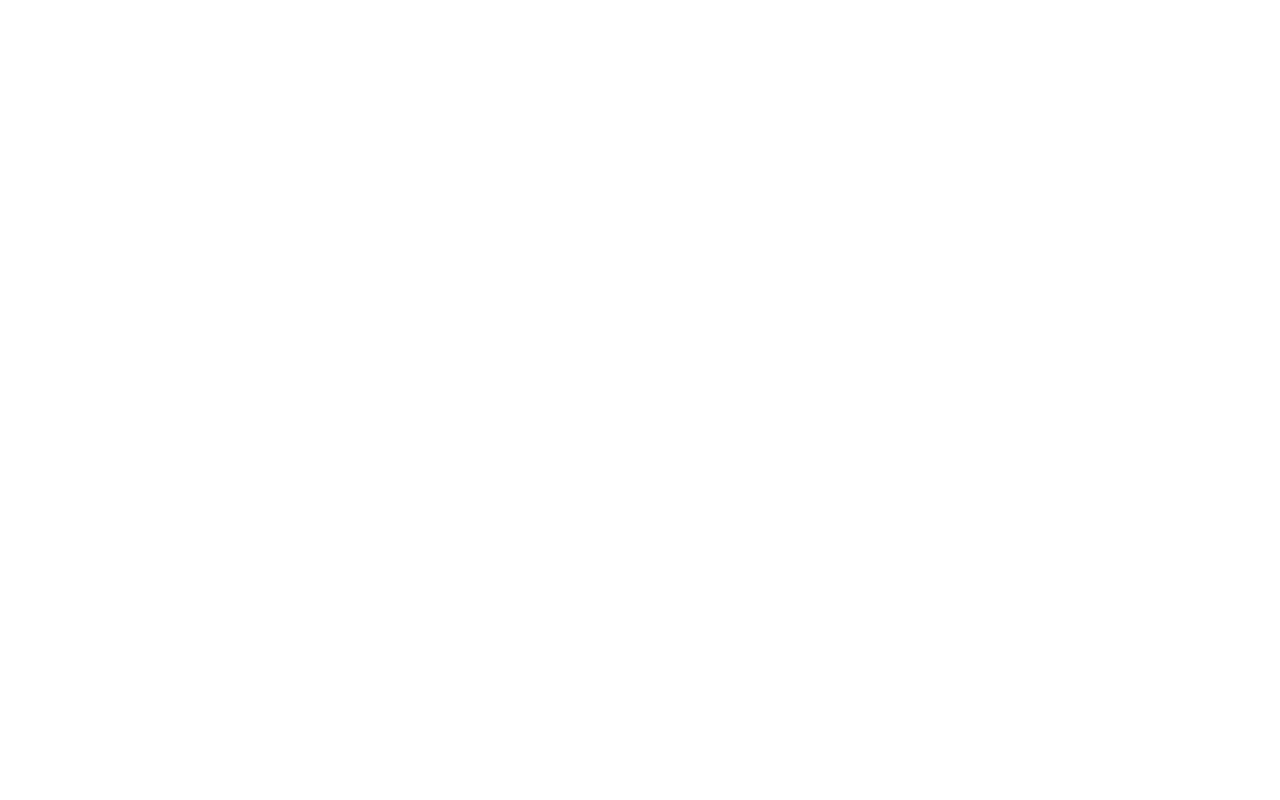
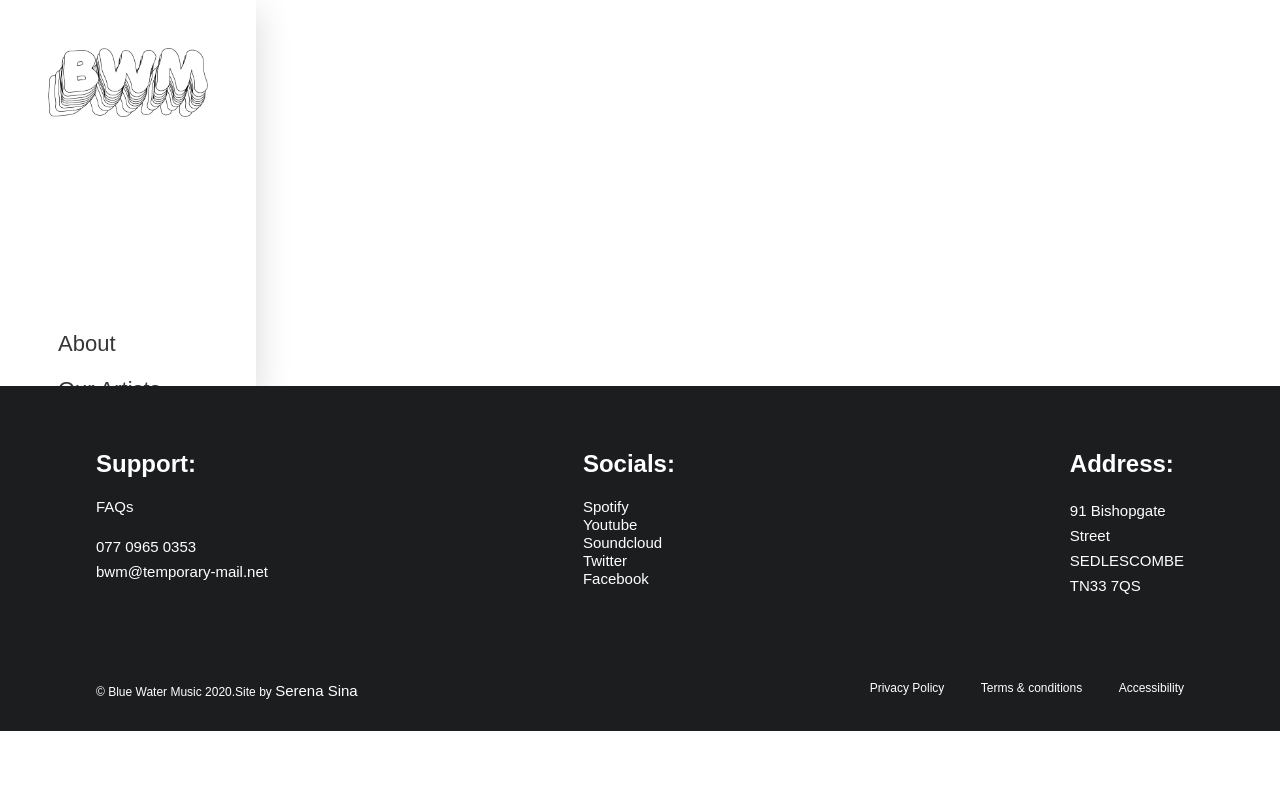
Before and after one commit to myseremi/BWMAssignment, a plain HTML site: page artist1.html in a window 1280 px wide. Drawn offline with Linux system fonts and the light colour scheme.

Commit message:
Started artist1.html

```diff
--- a/artist1.html
+++ b/artist1.html
@@ -0,0 +1,65 @@
+<!DOCTYPE html>
+<html lang="en">
+<head>
+    <meta charset="UTF-8">
+    <meta name="viewport" content="width=device-width, initial-scale=1.0">
+    <title>Jack and the Sparrows | Blue Water Music</title>
+    <meta name="author" content="Serena Sina">
+    <meta name="description" content="Blue Water Music formed in 2020 with the aim of providing an efficient, affordable, and easy-to-use digital music distribution service for artists and record labels to sell music online.">
+
+    <link rel="stylesheet" href="style.css">
+</head>
+<body>
+    <div class="containerArtist1">
+        <!--######### SIDEBAR ##########-->
+        <div class="sidebar">
+            <img src="img/logo.png" class="logo">
+            <ul>
+                <li><a href="about.html">About</a></li>
+                <li><a href="artists.html">Our Artists</a></li>
+                <li><a href="events.html">Events and Gigs</a></li>
+                <li><a href="contact.html">Contact Us</a></li>
+            </ul>
+        </div>
+
+        <!--######### FOOTER ##########-->
+        <footer>
+            <div class="content4">
+                <h1>Support:</h1>
+                <a href="#">FAQs</a>
+                </br>
+                </br>
+                <p>077 0965 0353</p>
+                <p>bwm@temporary-mail.net</p>
+            </div>
+            <div class="content5">
+                <h1>Socials:</h1>
+                <ul>
+                    <li><a href="#">Spotify</a></li>
+                    <li><a href="#">Youtube</a></li>
+                    <li><a href="#">Soundcloud</a></li>
+                    <li><a href="#">Twitter</a></li>
+                    <li><a href="#">Facebook</a></li>
+                </ul>
+            </div>
+            <div class="content6">
+                <h1>Address:</h1>
+                <p>91  Bishopgate Street</p>
+                <p>SEDLESCOMBE</p>
+                <p>TN33 7QS</p>
+                <p></p>
+            </div>
+            <div class="content7">
+                <p>© Blue Water Music 2020.Site by <a href="http://serenasina.carbonmade.com">Serena Sina</a></p>
+            </div>
+            <div class="content8">
+                <ul>
+                    <li><a href="#">Privacy Policy</a></li>
+                    <li><a href="#">Terms & conditions</a></li>
+                    <li><a href="#">Accessibility</a></li>
+                </ul>
+            </div>
+        </footer>
+    </div>
+</body>
+</html>
--- a/style.css
+++ b/style.css
@@ -88,7 +88,6 @@ body{
         "sidebar main main"
         "sidebar content1 content2"
         "sidebar content3 content2"
-        "footer footer footer"
         "footer footer footer";
 }
 
@@ -224,7 +223,7 @@ footer a:hover{
     font-size: 12px;
 }
 
-/* Artists */
+/* ----------- Artists ----------- */
 
 .containerArtist{
     display: grid;
@@ -235,7 +234,6 @@ footer a:hover{
         "sidebar main main"
         "sidebar artist1 artist2"
         "sidebar artist3 artist4"
-        "footer footer footer"
         "footer footer footer";
 }
 
@@ -308,6 +306,20 @@ footer a:hover{
     box-shadow: 0 10px 50px 0 rgba(0, 0, 0, .5);
 }
 
+/* ----------- Specific Artist Page ----------- */
+.containerArtist1{
+    display: grid;
+    height: 100vh;
+    grid-template-columns: .5fr 1fr 1fr;
+    grid-template-rows: 1fr 1fr 1fr .5fr .5fr;
+    grid-template-areas:
+        "sidebar main main"
+        "sidebar jack1 jack2"
+        "sidebar jack3 jack3"
+        "sidebar jack4 jack4"
+        "sidebar jack5 jack5"
+        "footer footer footer";
+}
 
 @media only screen and (max-width: 1200px){
     .indexContainer{
```
Also changed, not shown: about.html (+2 -2 lines), artists.html (+2 -2 lines), index.html (+4 -4 lines), shell.html (+3 -1 lines), contact.html (added), events.html (added).
